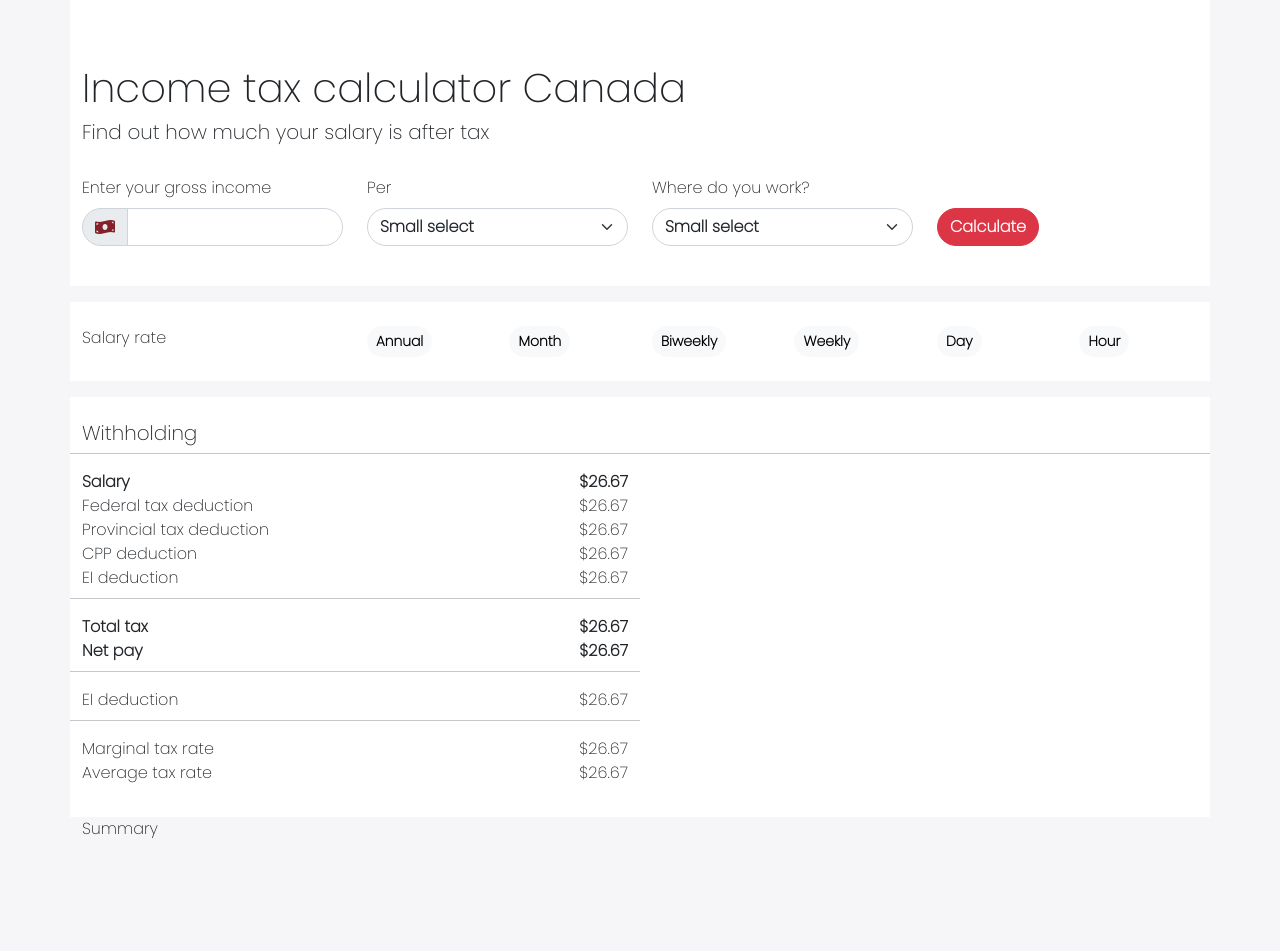
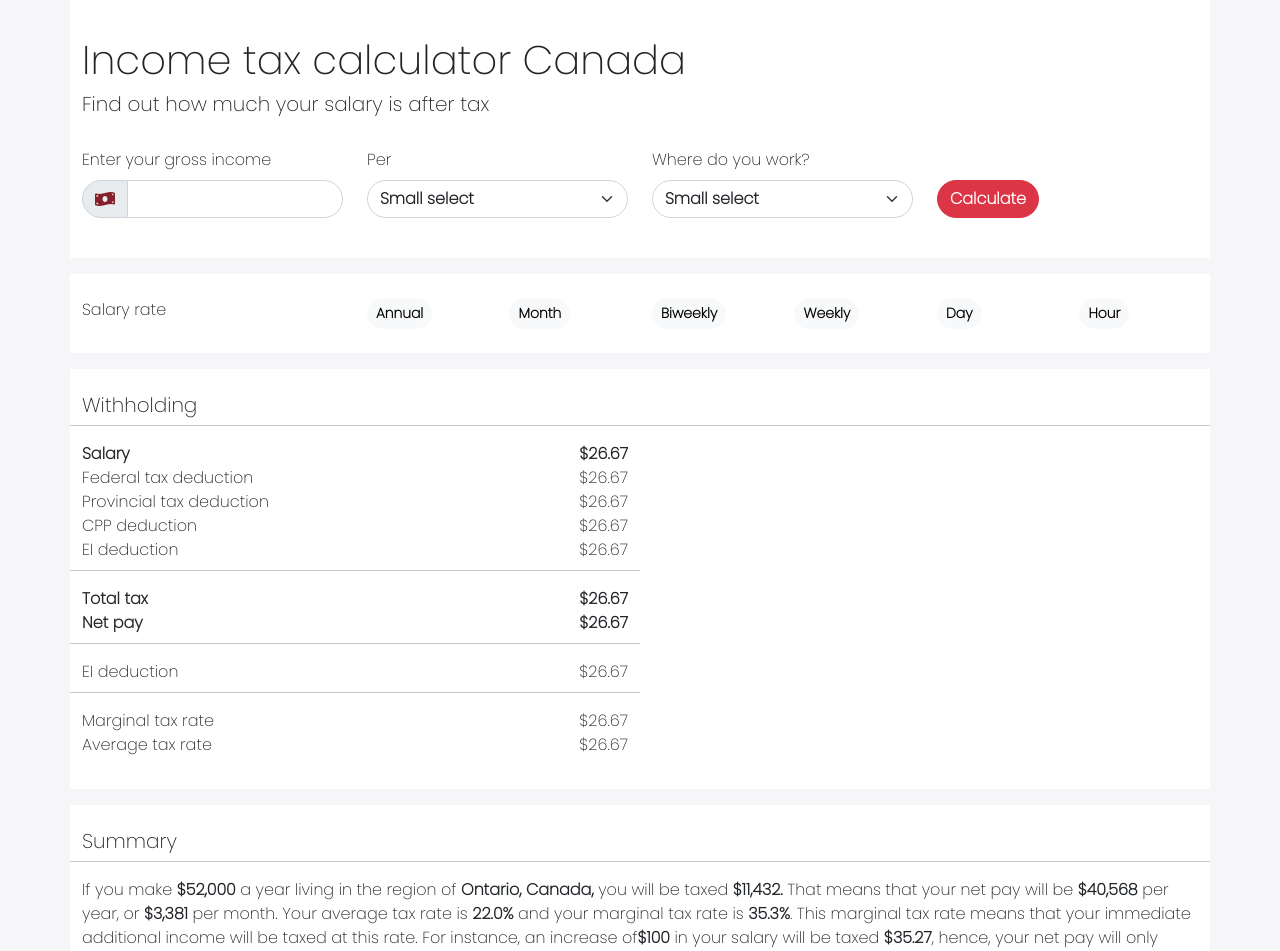
Before and after one commit to Dulatto/react_tax_calculator, a React (Create React App) app: page / in a window 1280 px wide. Shown: the top 951 px of the page. Before the commit the page ends 841 px from the top, so only its background shows below. Built offline with nearby package versions, Linux system fonts and the light colour scheme.

Commit message:
salary ui

```diff
--- a/src/App.js
+++ b/src/App.js
@@ -9,7 +9,7 @@ function App() {
     <div className="App">
       <div className="container">
         <div className="row bg-white py-4">
-          <h1 className="mt-3 pt-4">Income tax calculator Canada</h1>
+          <h1 className="mt-1 pt-2">Income tax calculator Canada</h1>
           <h5>Find out how much your salary is after tax</h5>
           <div className="col-sm-12">
             <Filters />
--- a/src/Views/Summary.js
+++ b/src/Views/Summary.js
@@ -2,8 +2,15 @@ import React from 'react';
 
 const Summary = () => {
     return (
-        <div>
-            Summary
+        <div className="row bg-white mt-3 py-4">
+            <h5>Summary</h5>
+            <hr />
+            <p>If you make <span className="fw-bold">$52,000</span> a year living in the region of <span className="fw-bold">Ontario, Canada,</span> you will be taxed <span className="fw-bold">$11,432. </span>
+                That means that your net pay will be <span className="fw-bold">$40,568</span> per year, or <span className="fw-bold">$3,381</span> per month. Your average
+                tax rate is <span className="fw-bold">22.0%</span> and your marginal tax rate is <span className="fw-bold">35.3%</span>. This marginal tax rate means that
+                your immediate additional income will be taxed at this rate. For instance, an increase of
+                <span className="fw-bold">$100</span> in your salary will be taxed <span className="fw-bold">$35.27</span>, hence, your net pay will only increase by <span className="fw-bold">$64.73</span>.</p>
+
         </div>
     );
 };
```
